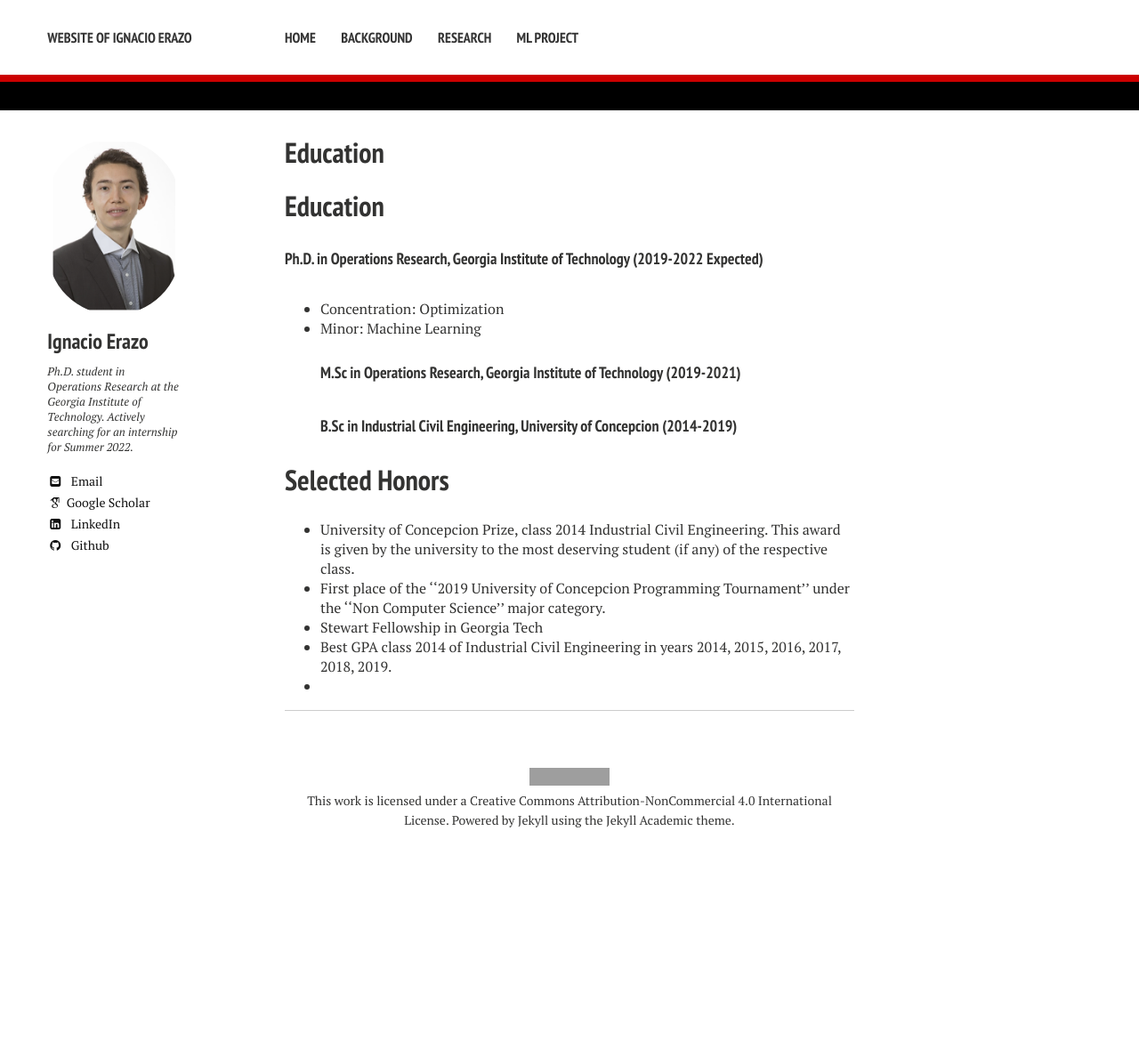
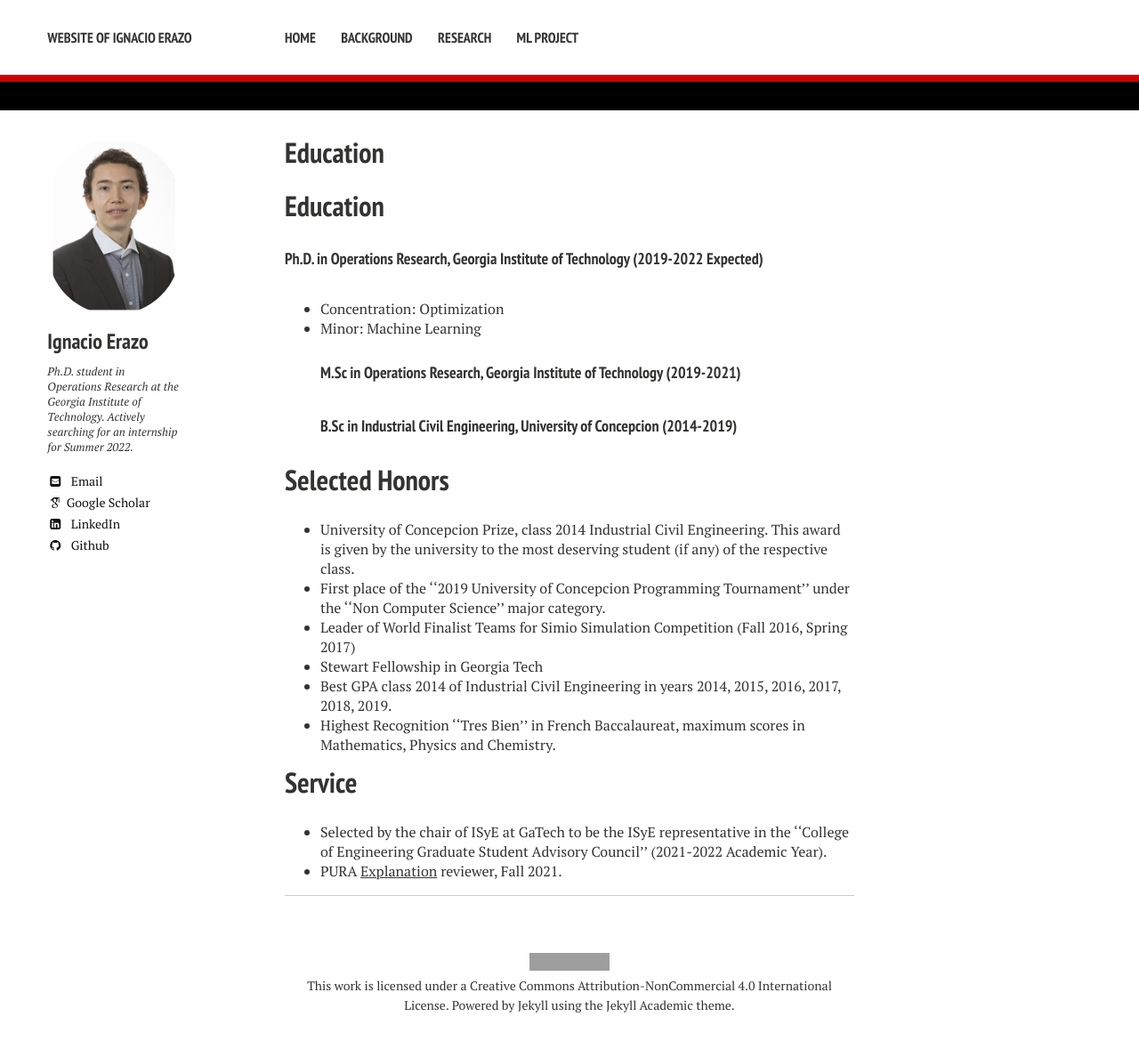
Before and after one commit to ierazo/ierazo.github.io, a Jekyll site: the page built from Background.md, in a window 1280 px wide. Shown: the whole page at 89% size. Built offline with Jekyll 4.4.1, drawn with Linux system fonts in a browser that asks for light colours; nearby versions of some CDN libraries; some web fonts are replaced; our own code applies the rules of GitHub Pages for plain Markdown files; before the commit the page ends 980 px from its top, so only the background shows below that; grey boxes are pictures that could not be loaded.

Commit message:
Update Background.md

```diff
--- a/Background.md
+++ b/Background.md
@@ -8,6 +8,11 @@
 # Selected Honors
 - University of Concepcion Prize, class 2014 Industrial Civil Engineering. This award is given by the university to the most deserving student (if any) of the respective class.
 - First place of the ''2019 University of Concepcion Programming Tournament'' under the ''Non Computer Science'' major category.
+- Leader of World Finalist Teams for Simio Simulation Competition (Fall 2016, Spring 2017)
 - Stewart Fellowship in Georgia Tech
 - Best GPA class 2014 of Industrial Civil Engineering in years 2014, 2015, 2016, 2017, 2018, 2019.
--
+- Highest Recognition ''Tres Bien'' in French Baccalaureat, maximum scores in Mathematics, Physics and Chemistry.
+
+# Service
+- Selected by the chair of ISyE at GaTech to be the ISyE representative in the ''College of Engineering Graduate Student Advisory Council'' (2021-2022 Academic Year).
+- PURA [Explanation](http://www.undergradresearch.gatech.edu/content/presidents-undergraduate-research-awards) reviewer, Fall 2021.
```
